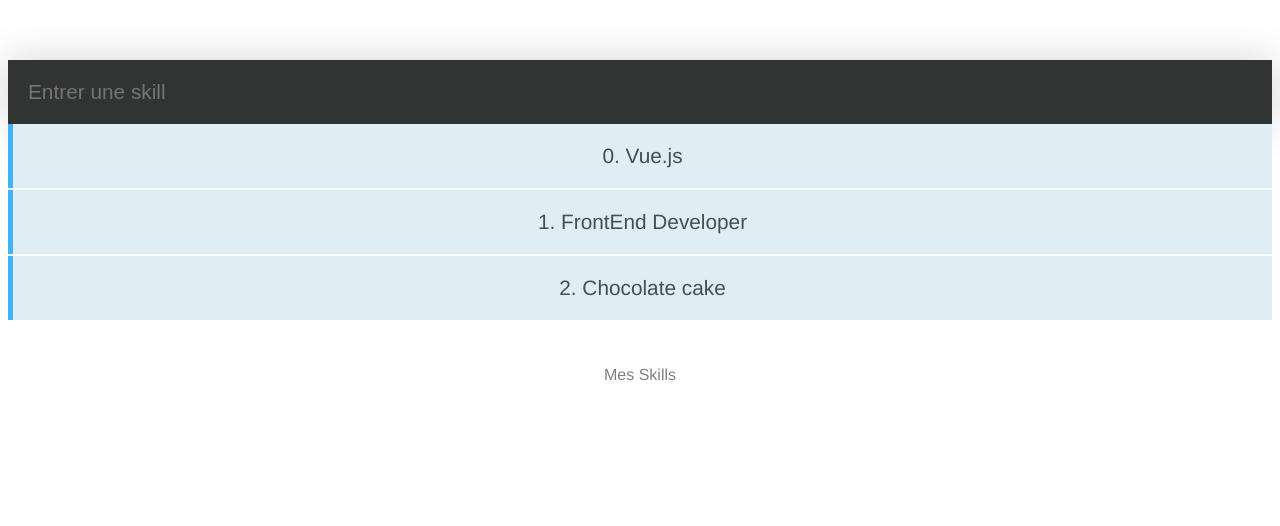
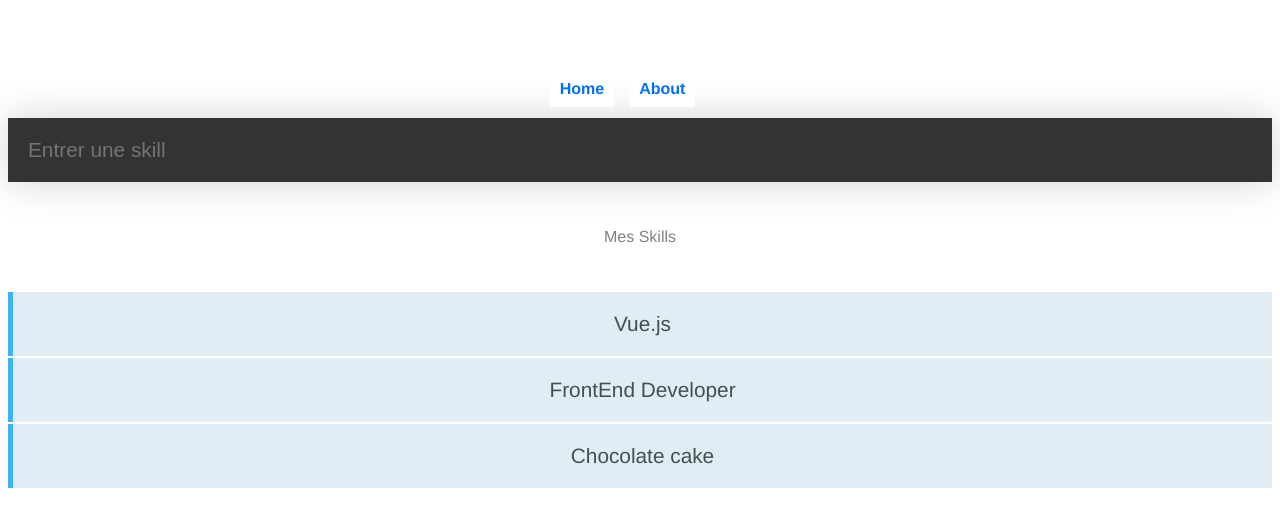
Before and after one commit to IpCeSs/VueTdSkills, a Vue app: page / in a window 1280 px wide. Shown: the top 526 px of the page. Built offline with nearby package versions, Linux system fonts and the light colour scheme.

Commit message:
transitions, router

```diff
--- a/package.json
+++ b/package.json
@@ -8,7 +8,8 @@
     "lint": "vue-cli-service lint"
   },
   "dependencies": {
-    "vue": "^2.5.16"
+    "vue": "^2.5.16",
+    "vue-router": "^3.0.1"
   },
   "devDependencies": {
     "@vue/cli-plugin-babel": "^3.0.0-beta.15",
--- a/src/App.vue
+++ b/src/App.vue
@@ -1,7 +1,10 @@
 <template>
   <div id="app">
-
-    <Skills />
+      <nav>
+        <router-link to="/">Home</router-link>
+        <router-link to="/About">About</router-link>
+      </nav>
+    <router-view/>
   </div>
 </template>
 
@@ -25,5 +28,27 @@
   text-align: center;
   color: #2c3e50;
   margin-top: 60px;
+  body {
+  background-color: #EEEEEE;
+  font-family: 'Montserrat', sans-serif;
+  display: grid;
+  grid-template-rows: auto;
+  justify-items: center;
+  padding-top: 50px;
+}
+
+nav {
+  padding: 20px 20px 20px 0;
+}
+
+nav a {
+  padding: 10px;
+  text-decoration: none;
+  background: #fff;
+  border-radius: 3px;
+  color: rgb(0, 110, 255);
+  font-weight: bold;
+  margin-right: 15px;
+}
 }
 </style>
--- /dev/null
+++ b/src/components/About.vue
@@ -0,0 +1,6 @@
+<template>
+  <div class="about">
+    <h1>This is an about page</h1>
+    <p>Lorem ipsum dolor sit amet, consectetur adipiscing elit, sed do eiusmod tempor incididunt ut labore et dolore magna ali...</p>
+  </div>
+</template>
--- a/src/components/Skills.vue
+++ b/src/components/Skills.vue
@@ -15,22 +15,24 @@
   on procède à l'animation dans le css en appellant le nom de la classe de <transition/>
   soit "alert-in" sur laquelle on définira un comportement lors du premier affichage alert-in-enter et son "reverse" alert-in-leave
   lorsque l'on arrete l'affichage du message -->
-  <transition name="alert-in">
+      <transition name="alert-in" enter-active-class="lightSpeedIn" leave-active-class="lightSpeedOut">
   <!-- Si la condition de validation (5 caractères mini n'est pas remplie le message d'alert suivant
     sera affiché pour indiquer à l'user ce qu'il doit faire-->
-  <p class="alert" v-if="errors.has('inputValidationTest')">{{errors.first('inputValidationTest')}}</p>
-  </transition>
+        <p class="alert" v-if="errors.has('inputValidationTest')">{{errors.first('inputValidationTest')}}</p>
+      </transition>
   </form>
   </div>
    <div class="holder">
+    <p>Mes Skills</p>
       <ul>
-     <!--  on boucle sur le tableau des skills  -->
-        <li v-for="(data, index) in skills" :key='index'>
-          {{index}}. {{data.skill}}
-        </li>
+        <!-- On utilise enter/leave-active-class qui sont des classes relatives à animated.css transition-group marche
+          avec v-fornpm-->
+       <transition-group name="list" enter-active-class="animated bounceInUp" leave-active-class="animated bounceOutDown">
+          <li v-for="(data, index) in skills" :key='index'>{{data.skill}}</li>
+        </transition-group>
       </ul>
     </div>
-    <p>Mes Skills</p>
+
   </div>
 </template>
 
@@ -58,6 +60,10 @@
           console.log("skill non soumise!!");
         }
       });
+    },
+    removeSkill() {
+      this.skills.pop({ skill: this.skill });
+      this.skill = "";
     }
   }
 };
@@ -65,7 +71,9 @@
 
 
 <style scoped>
-.holder {
+/*On importe la bibliothèque animate.css grâce au CDN
+On peut donc accéder aux animations qu'elle propose*/
+@import "https://cdn.jsdelivr.net/npm/animate.css@3.5.2/animate.min.css" .holder {
   background: #fff;
 }
 
--- a/src/main.js
+++ b/src/main.js
@@ -1,10 +1,12 @@
-import Vue from 'vue'
-import App from './App.vue'
+import Vue from "vue";
+import App from "./App.vue";
 //on importe le plugin veeValidate
-import VeeValidate from 'vee-validate';
+import VeeValidate from "vee-validate";
+import router from "./router";
 
-Vue.config.productionTip = false
+Vue.config.productionTip = false;
 Vue.use(VeeValidate);
 new Vue({
-  render: h => h(App)
-}).$mount('#app')
+	router,
+	render: h => h(App)
+}).$mount("#app");
--- /dev/null
+++ b/src/router.js
@@ -0,0 +1,21 @@
+import Vue from 'vue'
+import Router from 'vue-router'
+import Skills from './components/Skills.vue'
+import About from './components/About.vue'
+
+Vue.use(Router)
+
+export default new Router({
+  routes: [
+    {
+      path: '/',
+      name: 'skills',
+      component: Skills
+    },
+    {
+      path: '/about',
+      name: 'about',
+      component: About
+    }
+  ]
+})
```
Also changed, not shown: 1 other file (tests, documents, lock files or other folders).
